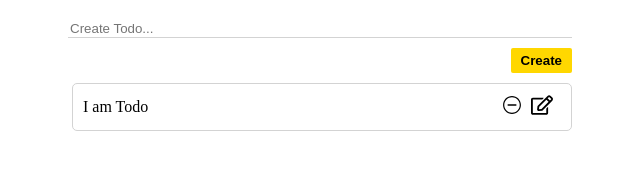
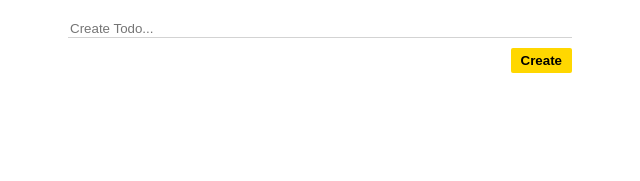
Before and after one commit to denislavninov/redux-todo-app, a React (Vite) app: page / in a window 1280 px wide. Shown: the top 181 px of the page, without its empty margins (318-958 px from the left). Built offline with nearby package versions, Linux system fonts and the light colour scheme.

Commit message:
added redux-todo app profect

```diff
--- a/src/components/Todo.tsx
+++ b/src/components/Todo.tsx
@@ -1,25 +1,48 @@
-import React from 'react'
+import React, { useState } from 'react'
 import { IoIosRemoveCircleOutline } from "react-icons/io";
 import { FaCheck } from "react-icons/fa";
 import { FaRegEdit } from "react-icons/fa";
 import "../css/Todo.css"
 import "../css/Icons.css"
+import { TodoType } from '../types/Types';
+import { useDispatch } from 'react-redux';
+import { removeTodoById, updateTodo } from '../redux/todoSlice';
 
+interface TodoProps {
+  todoProps: TodoType
+}
 
+function Todo({ todoProps }: TodoProps) {
+  const { id, content } = todoProps;
+  const dispatch = useDispatch();
+  const [editable, setEditable] = useState<boolean>(false);
+  const [newTodo, setNewTodo] = useState<string>(content)
 
-function Todo() {
+  const handleRemoveTodo = () => {
+    dispatch(removeTodoById(id))
+  }
+  const handleSaveTodo = () => {
+    const payload = {
+      id,
+      content: newTodo
+    }
+    dispatch(updateTodo(payload))
+    setEditable(false)
+  }
+
   return (
     <div className='todo'>
       <div>
-        I am Todo
+        {editable ? <input type='text' className="todo-input" onChange={(e: React.ChangeEvent<HTMLInputElement>) => setNewTodo(e.target.value)} /> : <div>{content}</div>}
       </div>
       <div>
-        <IoIosRemoveCircleOutline className='icons' />
-        <FaRegEdit className='icons' />
+        <IoIosRemoveCircleOutline className='icons' onClick={handleRemoveTodo} />
+        {editable ? <FaCheck className='icons' onClick={handleSaveTodo} /> : <FaRegEdit className="icons" onClick={() => setEditable(true)} />}
       </div>
     </div>
 
   )
 }
 
+
 export default Todo
--- a/src/components/TodoCreate.tsx
+++ b/src/components/TodoCreate.tsx
@@ -6,7 +6,6 @@ import { useDispatch } from 'react-redux'
 import { useState } from 'react'
 import { TodoType } from '../types/Types'
 import { createTodo } from '../redux/todoSlice'
-
 
 function TodoCreate() {
   const dispatch = useDispatch()
--- a/src/components/TodoList.tsx
+++ b/src/components/TodoList.tsx
@@ -1,10 +1,15 @@
-import React from 'react'
 import Todo from './Todo'
+import { useSelector } from 'react-redux'
+import { RootState } from '../redux/store'
+import { TodoType } from '../types/Types'
 
 function TodoList() {
+  const { todos } = useSelector((state: RootState) =>
+    state.todo)
   return (
     <div>
-      <Todo />
+      {todos && todos.map((todo: TodoType) =>
+        <Todo key={todo.id} todoProps={todo} />)}
     </div>
   )
 }
--- a/src/main.tsx
+++ b/src/main.tsx
@@ -8,5 +8,4 @@ createRoot(document.getElementById('root')!).render(
   <Provider store={store}>
     <App />
   </Provider>
-
 )
--- a/src/redux/todoSlice.tsx
+++ b/src/redux/todoSlice.tsx
@@ -12,11 +12,22 @@ export const todoSlice = createSlice({
   reducers: {
     createTodo: (state: TodoInitialState, action: PayloadAction<TodoType>) => {
       state.todos = [...state.todos, action.payload]
+    },
+    removeTodoById: (state: TodoInitialState, action: PayloadAction<number>) => {
+      state.todos = [...state.todos.filter((todo: TodoType) => todo.id !== action.payload)]
+    },
+    updateTodo: (state: TodoInitialState, action: PayloadAction<TodoType>) => {
+      state.todos = state.todos.map((todo: TodoType) => {
+        if (todo.id !== action.payload.id) {
+          return todo;
+        } else {
+          return action.payload;
+        }
+      });
     }
   }
-}
-)
+})
 
-export const { createTodo } = todoSlice.actions
+export const { createTodo, removeTodoById, updateTodo } = todoSlice.actions
 
 export default todoSlice.reducer
```
